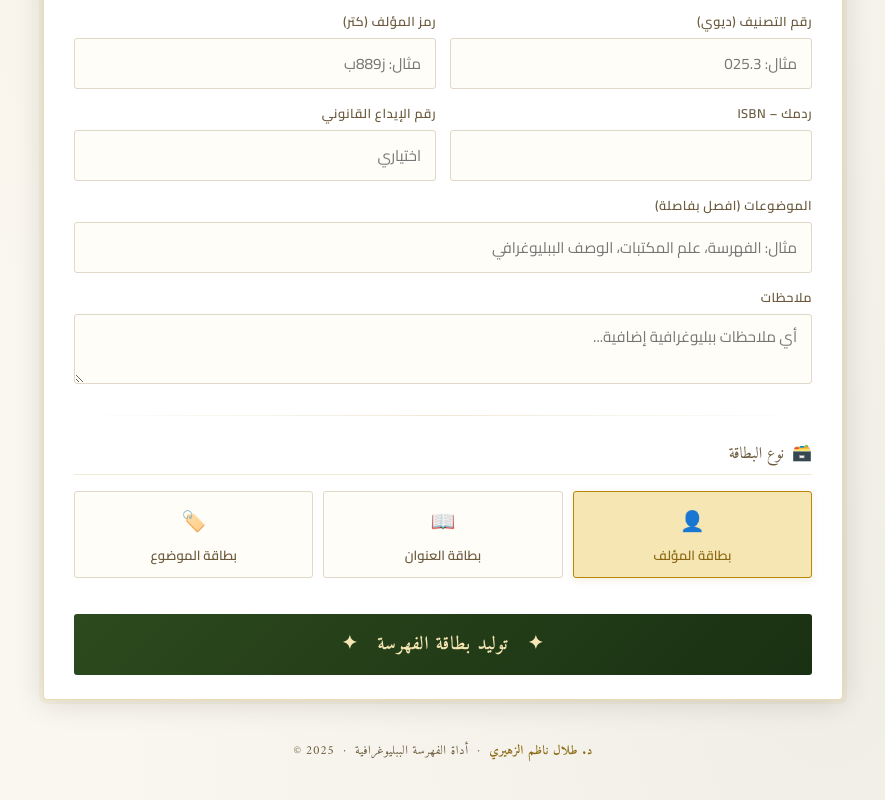
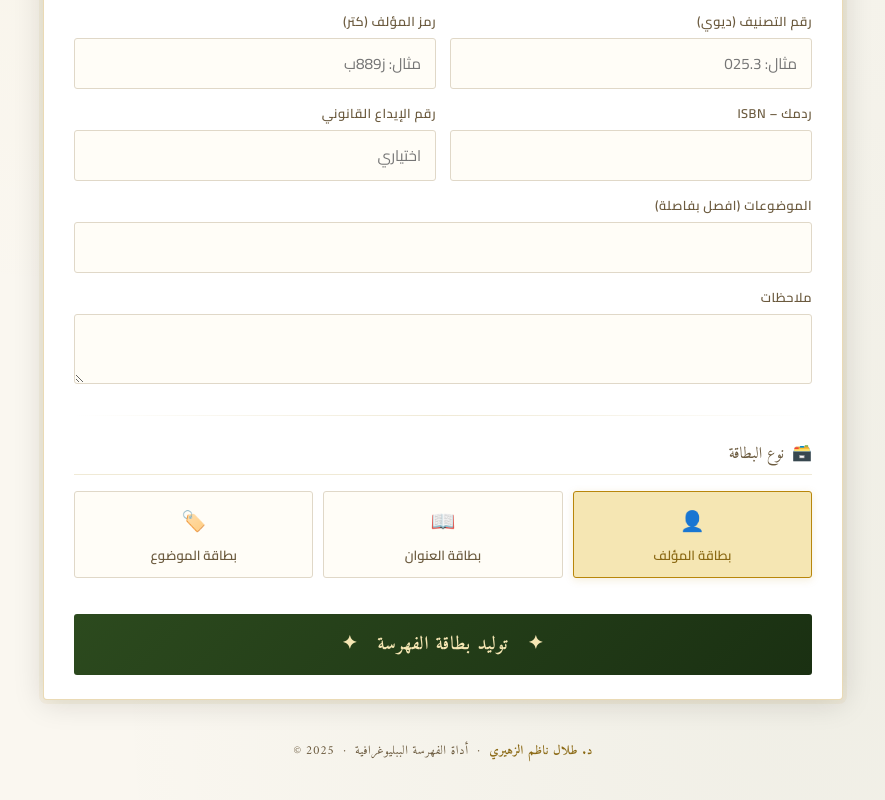
Before and after one commit to Tazzuhairi/libtools, a plain HTML site: page webcat.html in a window 1280 px wide. Shown: the part 1085-1885 px from the top of the page, without its empty margins (197-1082 px from the left). Drawn offline with Linux system fonts and the light colour scheme.

Commit message:
Update webcat.html

```diff
--- a/webcat.html
+++ b/webcat.html
@@ -689,14 +689,14 @@
     <div class="field-row single" style="margin-bottom:12px;">
       <div class="field-group">
         <label id="lblSubjects" for="subjects">الموضوعات (افصل بفاصلة)</label>
-        <input type="text" id="subjects" placeholder="مثال: الفهرسة، علم المكتبات، الوصف الببليوغرافي"/>
+        <input type="text" id="subjects"/>
       </div>
     </div>
 
     <div class="field-row single" style="margin-bottom:0;">
       <div class="field-group">
         <label id="lblNotes" for="notes">ملاحظات</label>
-        <textarea id="notes" placeholder="أي ملاحظات ببليوغرافية إضافية..."></textarea>
+        <textarea id="notes"></textarea>
       </div>
     </div>
 
```
